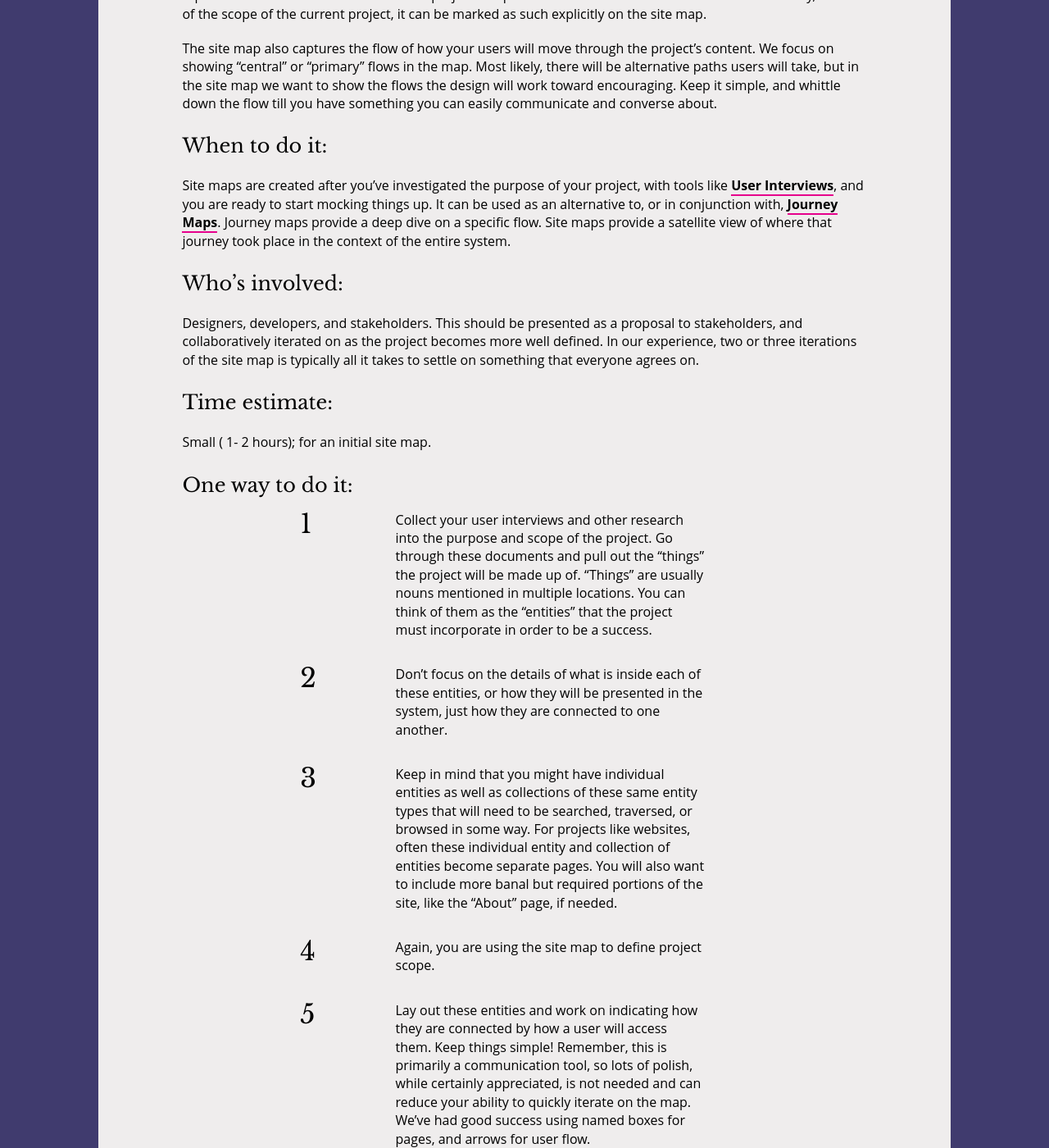
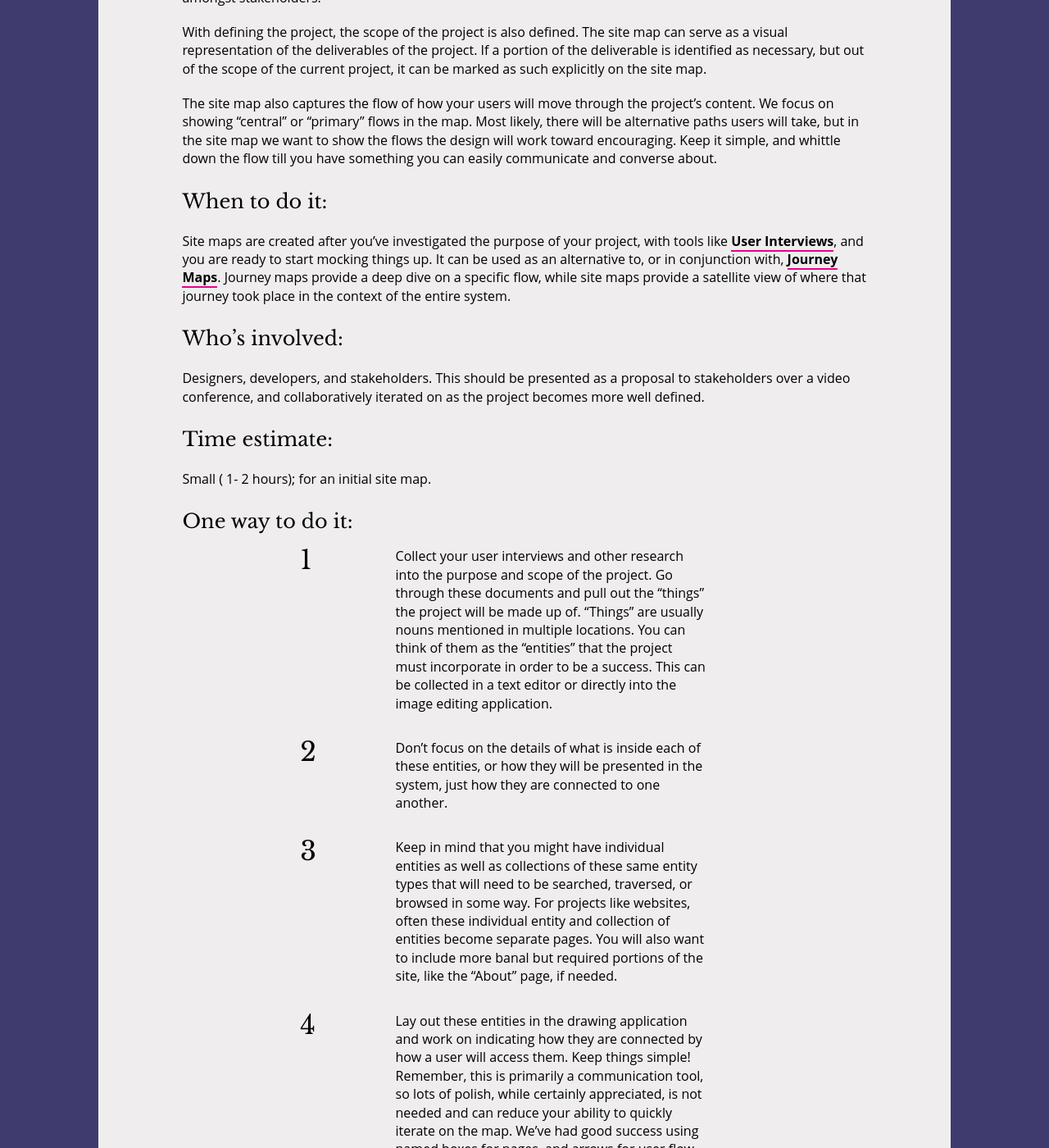
Before and after one commit to open-design-kit/opendesignkit, a Jekyll site: the page built from _methods/site-maps.md, in a window 1280 px wide and 1400 px high, scrolled down 546 px. Shown: the whole window at 82% size. Built offline with Jekyll 4.4.1, drawn with Linux system fonts in a browser that asks for light colours; some of the changed text lies outside the part shown.

Commit message:
updated the sitemap copy, added toolbox, repositioned images and added a learn more to sitemaps

```diff
--- a/_methods/site-maps.md
+++ b/_methods/site-maps.md
@@ -5,6 +5,10 @@
 category: define
 teaser: Define the scope and flow of your project
 tools:
+ - Screensharing app
+ - Video conferencing app
+ - Drawing app
+ - Text editor
 ---
 
 ## Why do it:
@@ -18,12 +22,12 @@
 
 ## When to do it:
 
-Site maps are created after you've investigated the purpose of your project, with tools like [User Interviews](/methods/interviews/), and you are ready to start mocking things up. It can be used as an alternative to, or in conjunction with, [Journey Maps](/methods/journey-maps/). Journey maps provide a deep dive on a specific flow. Site maps provide a satellite view of where that journey took place in the context of the entire system.
+Site maps are created after you've investigated the purpose of your project, with tools like [User Interviews](/methods/interviews/), and you are ready to start mocking things up. It can be used as an alternative to, or in conjunction with, [Journey Maps](/methods/journey-maps/). Journey maps provide a deep dive on a specific flow, while site maps provide a satellite view of where that journey took place in the context of the entire system.
 
 
 ## Who’s involved:
 
-Designers, developers, and stakeholders. This should be presented as a proposal to stakeholders, and collaboratively iterated on as the project becomes more well defined. In our experience, two or three iterations of the site map is typically all it takes to settle on something that everyone agrees on.
+Designers, developers, and stakeholders. This should be presented as a proposal to stakeholders over a video conference, and collaboratively iterated on as the project becomes more well defined.
 
 
 ## Time estimate:
@@ -32,26 +36,22 @@
 
 ## One way to do it:
 
-1. Collect your user interviews and other research into the purpose and scope of the project. Go through these documents and pull out the "things" the project will be made up of. "Things" are usually nouns mentioned in multiple locations. You can think of them as the "entities" that the project must incorporate in order to be a success.
+1. Collect your user interviews and other research into the purpose and scope of the project. Go through these documents and pull out the "things" the project will be made up of. "Things" are usually nouns mentioned in multiple locations. You can think of them as the "entities" that the project must incorporate in order to be a success. This can be collected in a text editor or directly into the image editing application.
 
 2. Don't focus on the details of what is inside each of these entities, or how they will be presented in the system, just how they are connected to one another.
 
 3. Keep in mind that you might have individual entities as well as collections of these same entity types that will need to be searched, traversed, or browsed in some way. For projects like websites, often these individual entity and collection of entities become separate pages. You will also want to include more banal but required portions of the site, like the "About" page, if needed.
 
-4. Again, you are using the site map to define project scope.
-
-5. Lay out these entities and work on indicating how they are connected by how a user will access them. Keep things simple! Remember, this is primarily a communication tool, so lots of polish, while certainly appreciated, is not needed and can reduce your ability to quickly iterate on the map. We've had good success using named boxes for pages, and arrows for user flow.
+4. Lay out these entities in the drawing application and work on indicating how they are connected by how a user will access them. Keep things simple! Remember, this is primarily a communication tool, so lots of polish, while certainly appreciated, is not needed and can reduce your ability to quickly iterate on the map. We've had good success using named boxes for pages, and arrows for user flow.
 
 
-6. It can be a challenge to organize all these boxes and arrows in a way that can make sense to other stakeholders. Try a few iterations and don't be afraid to tweak things or start over. Focus on telling the store of the scope of the project simply, and use cultural conventions of reading (right to left, top to bottom) to your advantage.
-
+5. It can be a challenge to organize all these boxes and arrows in a way that can make sense to other stakeholders. Try a few iterations and don't be afraid to tweak things or start over. Focus on telling the store of the scope of the project simply, and use cultural conventions of reading (right to left, top to bottom) to your advantage.
 ![Sitemap Evolution](/img/methods/site-maps/site_map_evolution.jpg)
 
-7. Once you have something that you and your team are satisfied with, share it with your client, perhaps as part of a larger mockup feedback session. Pose the site map as a proposal, and a question: "This is what we think this project is. Do you agree?". Its can be a healthy way to ground conversations and center everyone's thinking about what the project will contain. And if expectations are different between designers and other stakeholders about this definition, they will be revealed very quickly! If this happens, use it as an opportunity to discuss and potentially re-scope the project.
-
-
-## Examples:
-
+6. Once you have something that you and your team are satisfied with, share it with your client, perhaps as part of a larger mockup feedback session. Pose the site map as a proposal, and a question: "This is what we think this project is. Do you agree?". Its can be a healthy way to ground conversations and center everyone's thinking about what the project will contain. And if expectations are different between designers and other stakeholders about this definition, they will be revealed very quickly! If this happens, use it as an opportunity to discuss and potentially re-scope the project.
 ![Example Sitemap](/img/methods/site-maps/site_map_example.jpg)
 
-## Learn more:
+---
+
+## Learn More:
+ * [The Secret Lives of Sitemaps](https://medium.com/why-what-what-s-meta-matters/the-secret-lives-of-sitemaps-be47bbecd886#.1si0se4uk)
```
